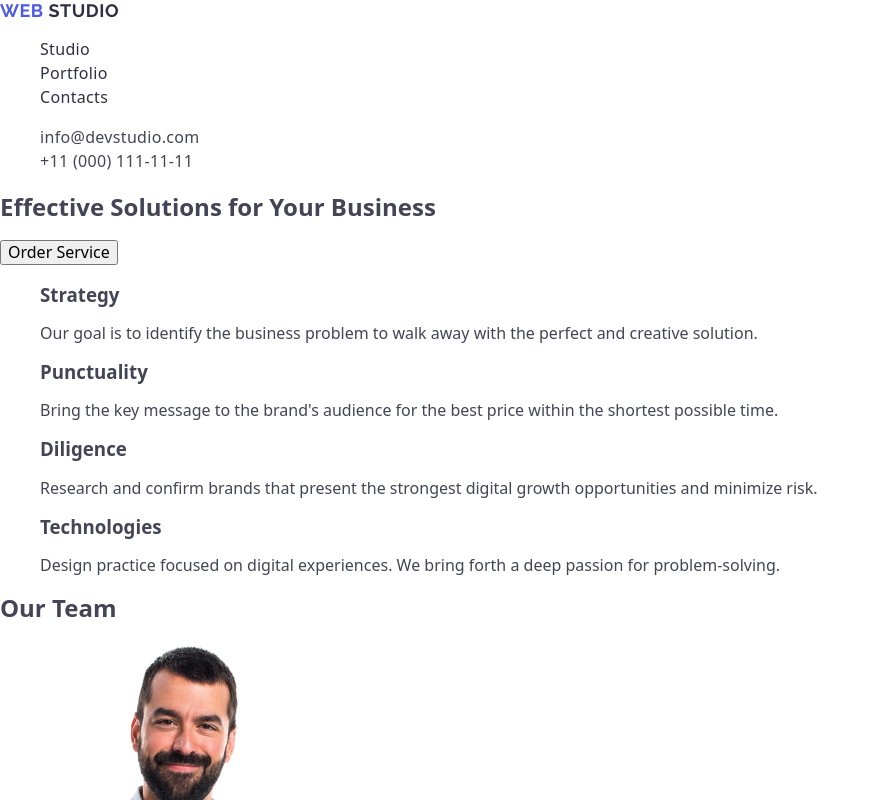
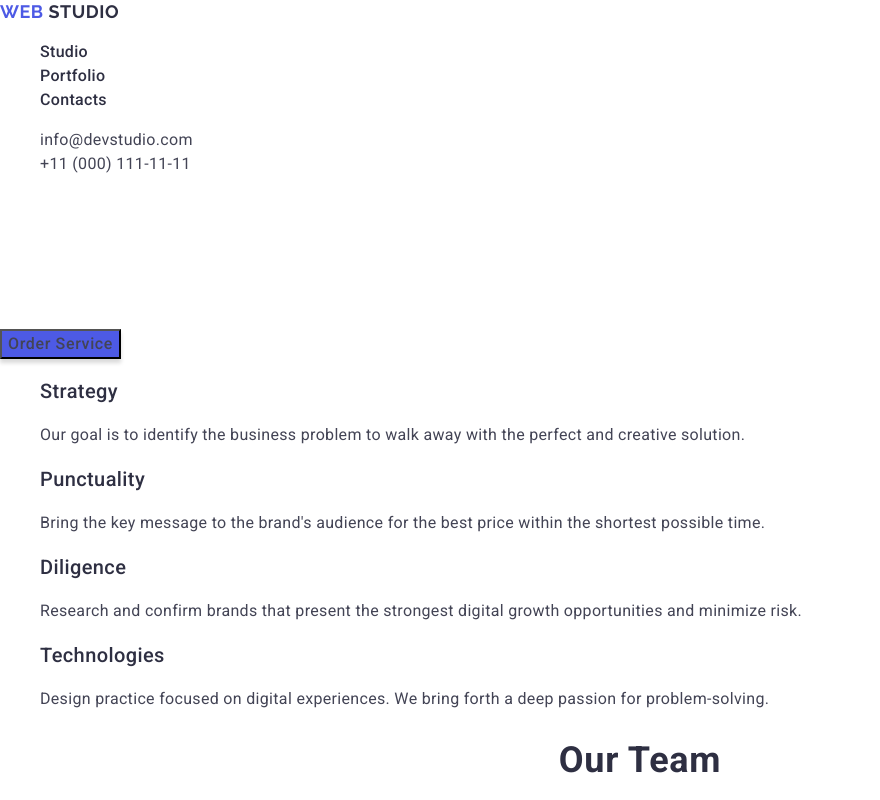
Before and after one commit to margoVScode/goit-markup-hw-02, a plain HTML site: page index.html in a window 1280 px wide. Shown: the top 800 px of the page, without its empty margins (0-880 px from the left). Drawn offline with nearby package versions, Linux system fonts and the light colour scheme.

Commit message:
add font styles and colors

```diff
--- a/css/styles.css
+++ b/css/styles.css
@@ -1,18 +1,47 @@
 :root {
-  --primary-text-color: #434455; /*slate*/
-  --accent-text-color: #2e2f42; /*navy-blue*/
-  --primary-white-color: #ffffff;
-  --accent-color: #4d5ae5; /*iris*/
-  --footer-text-color: #f4f4fd; /*cloud*/
-  --primary-background-color: #ffffff;
-  --secondary-background-color: #f4f4fd; /*cloud*/
-  --accent-background-color: #2e2f42; /*navy-blue*/
+  --iris: #4d5ae5;
+  --ocean: #404bbf;
+  --navy-blue: #2e2f42;
+  --green: #31d0aa;
+  --slate: #434455;
+  --light-slate: #8e8f99;
+  --cornflower: #e7e9fc;
+  --cloud: #f4f4fd;
+  --navy-blue-modal: #2e2f42;
+  --grey: #2e2f42;
+  --white: #ffffff;
+  --dairy: #fcfcfc;
+  --font-family: "Roboto", sans-serif;
+  --second-family: "Raleway", sans-serif;
 }
 
 body {
   font-family: "Roboto", sans-serif;
-  color: var(--primary-text-color);
-  background-color: var(--primary-background-color);
+  color: var(--slate);
+  background-color: var(--white);
+  font-size: 16px;
+  line-height: 150%;
+  letter-spacing: 2%;
+}
+
+/*Logo*/
+
+.logo {
+  font-family: var(--second-family);
+  font-weight: 700;
+  font-size: 18px;
+  line-height: 117%;
+  letter-spacing: 0.03em;
+  text-transform: uppercase;
+  color: var(--iris);
+}
+
+.header-logo .logo-part {
+  color: var(--navy-blue);
+}
+
+.footer-logo .logo-part {
+  color: var(--cloud);
 }
 
 /*Link*/
@@ -33,30 +62,7 @@ ol {
   list-style-type: none;
 }
 
-/* Headings */
-
 /* Site-nav */
-.nav-link:hover,
-.hav-link:focus {
-  color: 404BBF;
-}
-
-.logo {
-  color: var(--accent-color);
-  font-family: "Raleway", sans-serif;
-  font-weight: 700;
-  font-size: 18px;
-  line-height: 117%;
-  letter-spacing: 0.03em;
-  text-transform: uppercase;
-}
-.header-logo .logo-part {
-  color: var(--accent-text-color);
-}
-
-.footer-logo .logo-part {
-  color: var(--footer-text-color);
-}
 
 .nav-item {
   font-family: var(--font-family);
@@ -64,12 +70,7 @@ ol {
   font-size: 16px;
   line-height: 150%;
   letter-spacing: 0.02em;
-  color: var(--accent-text-color);
-}
-
-.nav-link:hover,
-.nav-link:focus {
-  color: var(--accent-color);
+  color: var(--navy-blue);
 }
 
 .contacts-item {
@@ -78,12 +79,69 @@ ol {
   font-size: 16px;
   line-height: 150%;
   letter-spacing: 0.02em;
-  color: var(--primary-text-color);
+  color: var(--slate);
+}
+
+.nav-link:hover,
+.nav-link:focus,
+.contacts-link:hover,
+.contacts-link:focus {
+  color: var(--ocean);
 }
 
 /* Section-hero */
 
+.hero-title {
+  font-family: var(--font-family);
+  font-weight: 700;
+  font-size: 56px;
+  line-height: 107%;
+  letter-spacing: 0.02em;
+  text-align: center;
+  color: var(--white);
+}
+
+.hero-btn {
+  font-family: var(--font-family);
+  font-weight: 500;
+  font-size: 16px;
+  line-height: 150%;
+  letter-spacing: 0.04em;
+  color: var(--primary-white-color);
+  box-shadow: 0 4px 4px 0 rgba(0, 0, 0, 0.15);
+  background: var(--iris);
+  cursor: pointer;
+}
+
 /* Section */
+
+.section-title {
+  font-family: var(--font-family);
+  font-weight: 700;
+  font-size: 36px;
+  line-height: 111%;
+  letter-spacing: 0.02em;
+  text-align: center;
+  color: var(--navy-blue);
+}
+
+h3 {
+  font-family: var(--font-family);
+  font-weight: 500;
+  font-size: 20px;
+  line-height: 120%;
+  letter-spacing: 0.02em;
+  color: var(--navy-blue);
+}
+
+p {
+  font-family: var(--font-family);
+  font-weight: 400;
+  font-size: 16px;
+  line-height: 150%;
+  letter-spacing: 0.02em;
+  color: var(--slate);
+}
 
 /* Our advantages */
 .visually-hidden {
@@ -91,5 +149,15 @@ ol {
 }
 
 /* Out team */
+.section-portfolio > h3,
+.section-portfolio > p {
+  text-align: center;
+}
+
+/*Our Portfolio*/
 
 /* Footer */
+
+.footer > p {
+  color: var(--cloud);
+}
--- a/index.html
+++ b/index.html
@@ -42,14 +42,14 @@
       <address class="contacts">
         <ul class="contacts-list">
           <li class="contacts-item">
-            <a class="contacts-link" href="mailto:info@devstudio.com"
-              >info@devstudio.com</a
-            >
+            <a class="contacts-link" href="mailto:info@devstudio.com">
+              info@devstudio.com
+            </a>
           </li>
           <li class="contacts-item">
-            <a class="contacts-link" href="tel:+110001111111"
-              >+11 (000) 111-11-11</a
-            >
+            <a class="contacts-link" href="tel:+110001111111">
+              +11 (000) 111-11-11
+            </a>
           </li>
         </ul>
       </address>
@@ -61,7 +61,7 @@
         <button type="button" class="hero-btn">Order Service</button>
       </section>
       <!-- Our advantages -->
-      <section class="section">
+      <section class="section-advantages">
         <h2 class="section-title visually-hidden">Our advantages</h2>
         <ul class="advantages-list">
           <li class="advantages-item">
```
